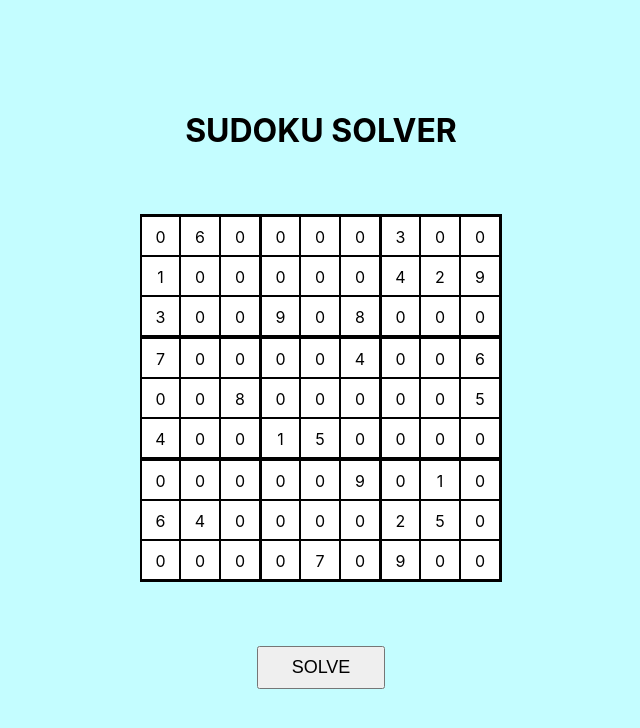
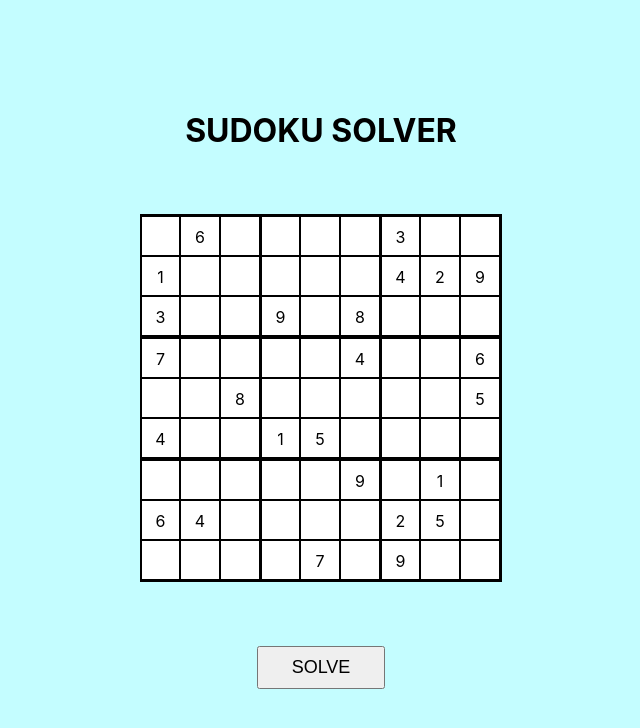
Before and after one commit to Ryhhill1998/SudokuSolverReact, a React (Create React App) app: page / in a window 1280 px wide. Shown: the top 728 px of the page, without its empty margins (319-959 px from the left). Built offline with nearby package versions, Linux system fonts and the light colour scheme.

Commit message:
Received zeroes from display

```diff
--- a/src/components/grid/row/row.component.jsx
+++ b/src/components/grid/row/row.component.jsx
@@ -7,7 +7,7 @@ const GridRow = ({ row, rowIndex }) => {
     >
       {row.map((element, i) => (
         <div key={i} className={`square ${i % 3 === 0 ? "left-border" : ""}`}>
-          {element}
+          {element ? element : ""}
         </div>
       ))}
     </div>
```
